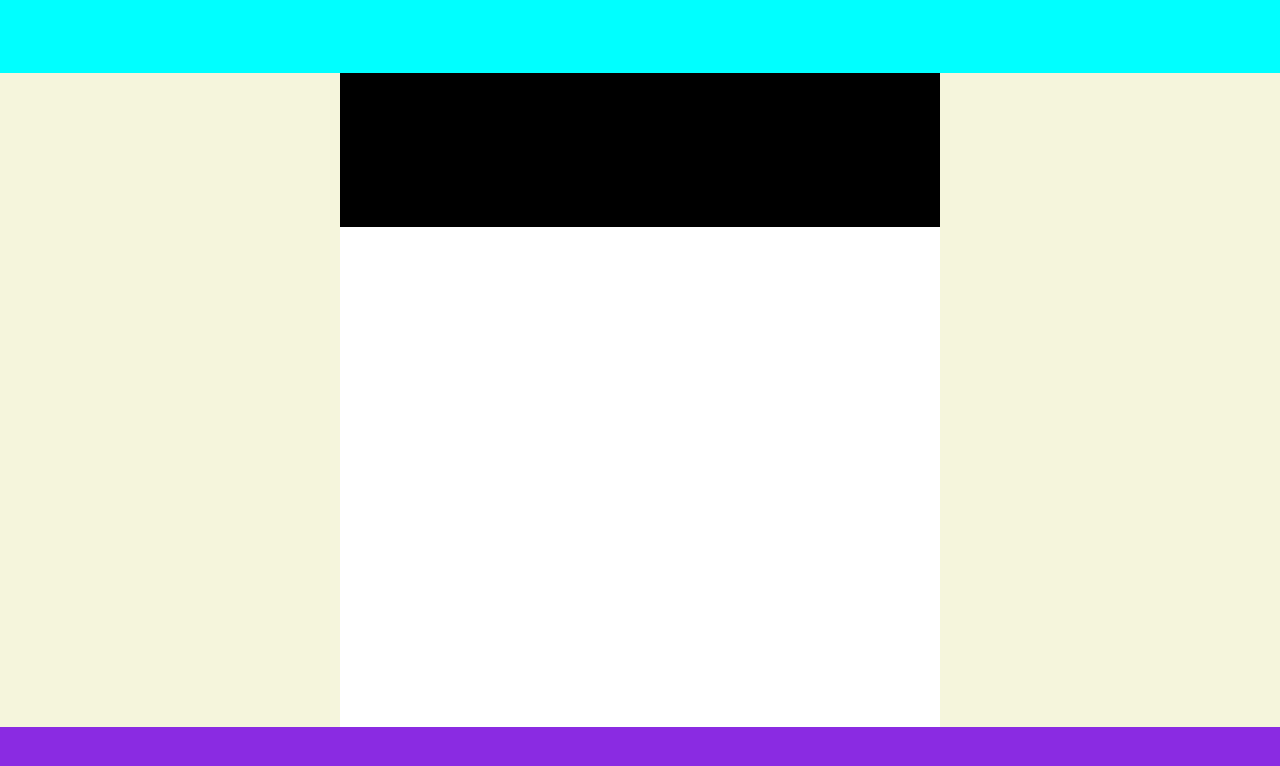
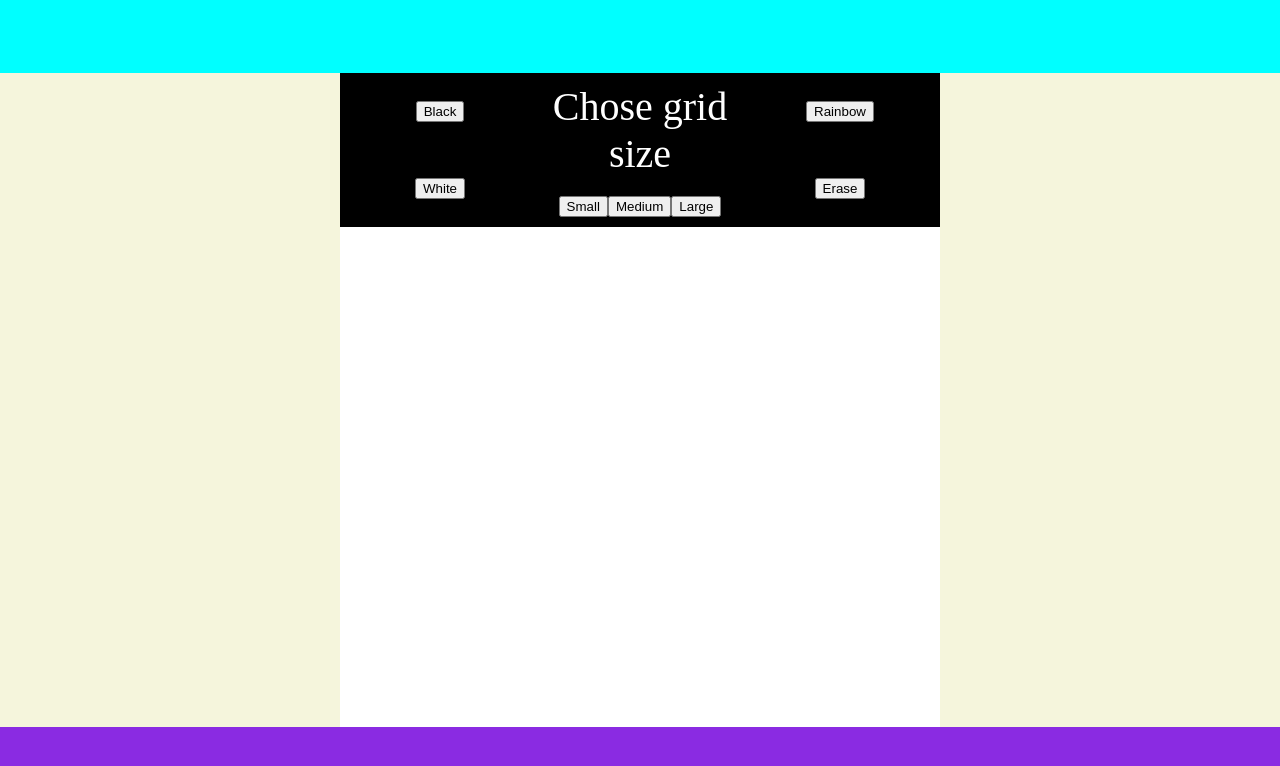
Before and after one commit to J03B1D3N/Etch_a_Sketch, a plain HTML site: page index.html in a window 1280 px wide. Drawn offline with Linux system fonts and the light colour scheme.

Commit message:
finished gridHeader without functionality yet.

```diff
--- a/script.js
+++ b/script.js
@@ -24,25 +24,56 @@ const gridSizeSmall = document.createElement('button')
 const gridSizeMedium = document.createElement('button')
 const gridSizeLarge = document.createElement('button')
 
-const collorBlack = document.createElement('button')
-const collorRainbow = document.createElement('button')
+const colorBlack = document.createElement('button')
+const colorRainbow = document.createElement('button')
 const colorWhite = document.createElement('button')
 const colorErase = document.createElement('button')
 
+gridSizeSmall.classList.add('button', 'gridSizeSmall')
+gridSizeMedium.classList.add('button', 'gridSizeMedium')
+gridSizeLarge.classList.add('button', 'gridSizeLarge')
+
+colorBlack.classList.add('button', 'colorBlack')
+colorRainbow.classList.add('button', 'colorRainbow')
+colorWhite.classList.add('button', 'colorWhite')
+colorErase.classList.add('button', 'colorErase')
+
 const buttonsLeft = document.createElement('div')
 const buttonsRight = document.createElement('div')
-const buttonsMiddle = document.createElement9('div')
+const buttonsMiddle = document.createElement('div')
+const buttonsMiddleText = document.createElement('div')
+const buttonsMiddleSection = document.createElement('div')
 
-buttonsLeft.appendChild(collorBlack)
-buttonsLeft.appendChild(collorWhite)
+buttonsLeft.setAttribute('id', 'buttonsLeft')
+buttonsMiddle.setAttribute('id', 'buttonsMiddle')
+buttonsRight.setAttribute('id', 'buttonsRight')
+buttonsMiddleText.setAttribute('id', 'buttonsMiddleText')
+buttonsMiddleSection.setAttribute('id', 'buttonsMiddleSection')
 
-buttonsRight.appendChild(collorRainbow)
-buttonsRight.appendChild(collorErase)
+
+colorBlack.textContent =  "Black"
+colorRainbow.textContent = "Rainbow"
+colorWhite.textContent = "White"
+colorErase.textContent = "Erase"
+
+gridSizeSmall.textContent = "Small"
+gridSizeMedium.textContent = "Medium"
+gridSizeLarge.textContent = "Large"
+buttonsMiddleText.textContent = "Chose grid size"
+
+buttonsLeft.appendChild(colorBlack)
+buttonsLeft.appendChild(colorWhite)
+
+buttonsRight.appendChild(colorRainbow)
+buttonsRight.appendChild(colorErase)
 
 buttonsMiddle.appendChild(gridSizeSmall)
 buttonsMiddle.appendChild(gridSizeMedium)
 buttonsMiddle.appendChild(gridSizeLarge)
 
+buttonsMiddleSection.appendChild(buttonsMiddleText)
+buttonsMiddleSection.appendChild(buttonsMiddle)
+
 gridHeader.appendChild(buttonsLeft)
-gridHeader.appendChild(buttonsMiddle)
+gridHeader.appendChild(buttonsMiddleSection)
 gridHeader.appendChild(buttonsRight)
--- a/style.css
+++ b/style.css
@@ -34,4 +34,39 @@ body {
     height: 200px;
     width: 600px;
     background-color: black;
+    display: flex;
+    justify-content: center;
+    align-items: center;
+    justify-content: space-between;
 }
+
+#buttonsLeft {
+    display: flex;
+    flex-direction:column;
+    height: 100%;
+    width: 100%;
+    align-items: center;
+    justify-content: space-around;
+}
+
+#buttonsMiddleSection {
+    display:flex;
+    flex-direction: column;
+    justify-content: space-around;
+    height: 100%;
+    width:100%;
+    align-items: center;
+    text-align: center;
+}
+#buttonsMiddleText {
+    color: white;
+    font-size: 40px;
+}
+#buttonsRight {
+    display: flex;
+    flex-direction: column;
+    justify-content:space-around;
+    height: 100%;
+    width: 100%;
+    align-items: center;
+}
```
